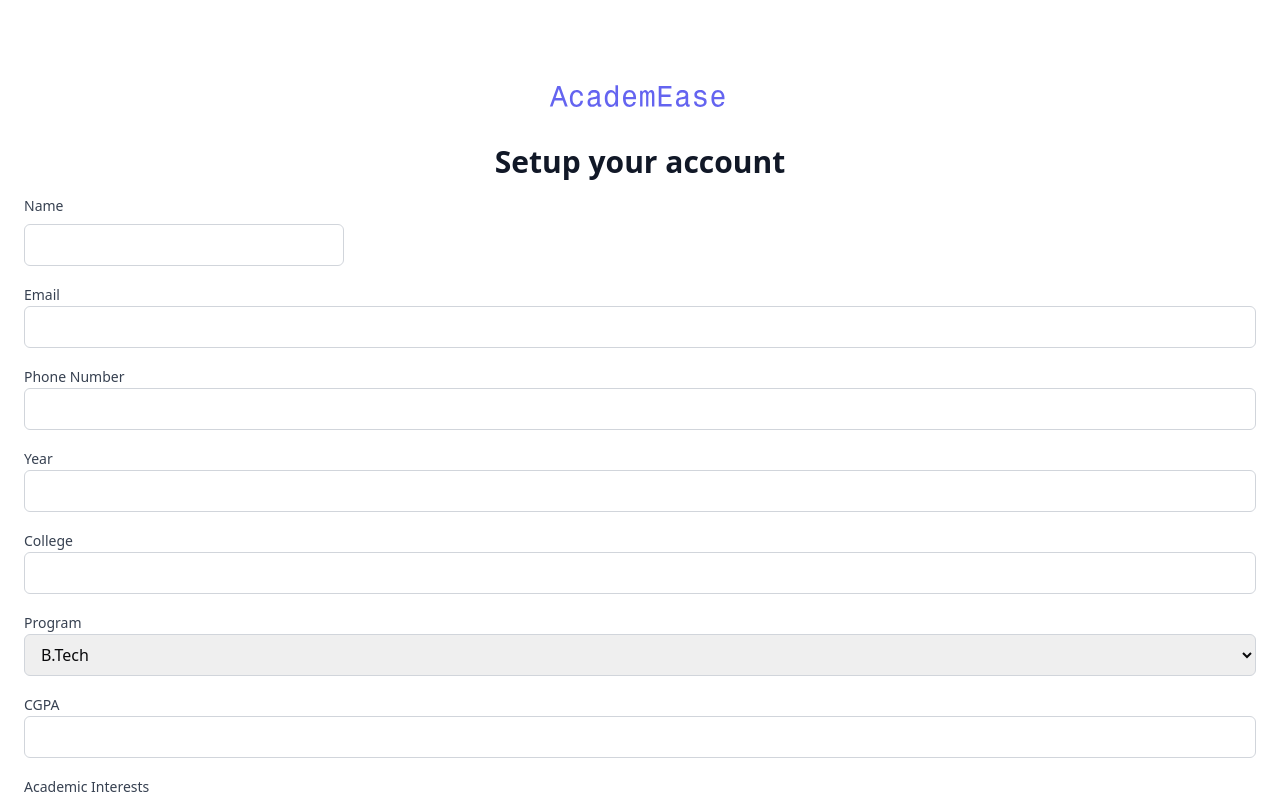
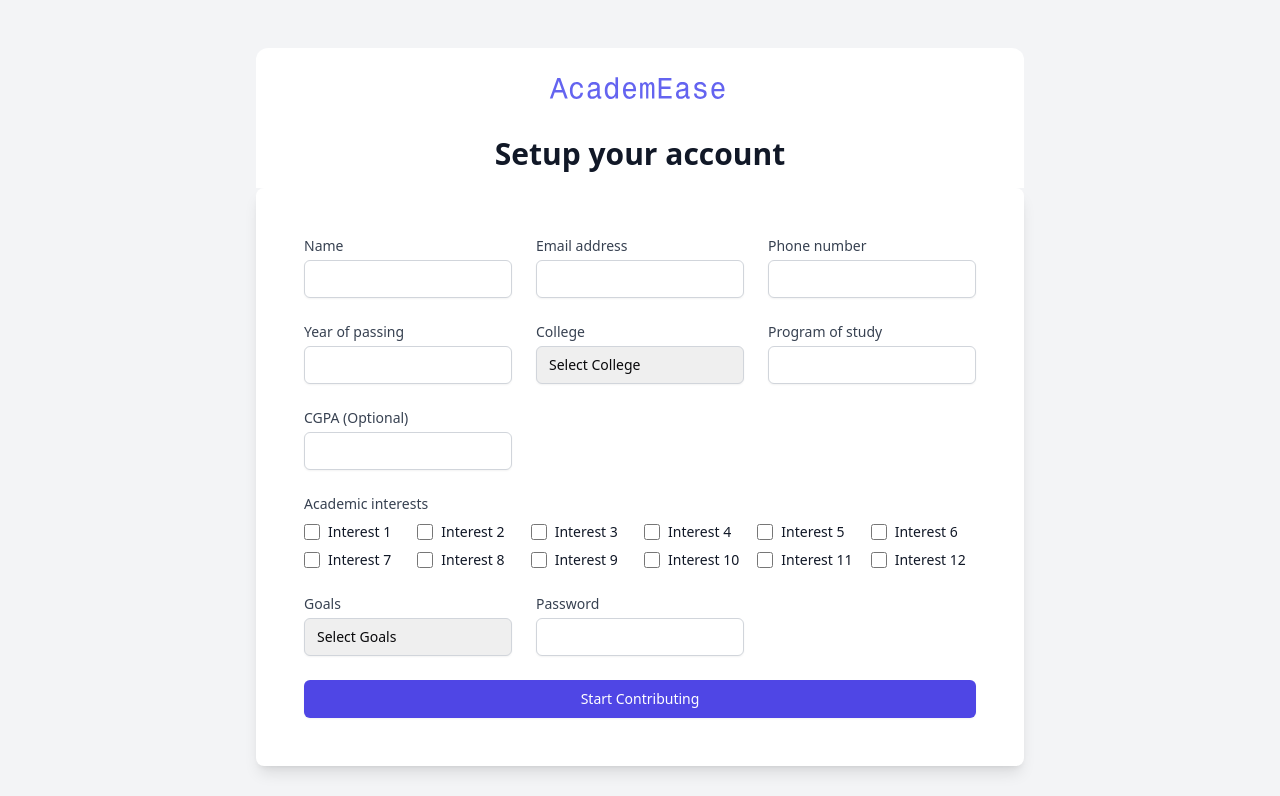
Before and after one commit to SatyamVyas04/AcademEase2.0, a React (Vite) app in the folder client/: page /setup in a window 1280 px wide. Shown: the top 796 px of the page. Built offline with nearby package versions, Linux system fonts and the light colour scheme; no server answers.

Commit message:
done with setup page ui

```diff
--- a/client/src/pages/SetupPage/SetupPage.jsx
+++ b/client/src/pages/SetupPage/SetupPage.jsx
@@ -29,10 +29,7 @@ const SetupPage = () => {
     };
 
     return (
-        <form
-            onSubmit={handleSubmit}
-            className="max-w-full mx-auto mt-8 p-6 bg-white rounded-lg shadow-xl"
-        >
+        <div className="min-h-full flex flex-col justify-center items-center py-12 sm:px-6 lg:px-8 bg-gray-100">
 				<div className="sm:mx-auto sm:w-full sm:max-w-3xl bg-white p-4 rounded-t-xl">
 					<img
 						className="mx-auto h-12 w-auto"
@@ -43,197 +40,249 @@ const SetupPage = () => {
 						Setup your account
 					</h2>
 				</div>
-            <div className="mb-4">
+
+				<div className="sm:mx-auto sm:w-full sm:max-w-3xl rounded-b-xl">
+					<div className="bg-white py-10 px-6 shadow-lg rounded-lg sm:px-12 sm:py-12 grid grid-cols-3 gap-6 flex-wrap">
+						<div className="col-span-1">
 							<label
 								htmlFor="name"
-                    className=" block mb-2 text-sm font-medium text-gray-700"
+								className="block text-sm font-medium text-gray-700"
 							>
 								Name
 							</label>
+							<div className="mt-1">
 								<input
-                    type="text"
 									id="name"
 									name="name"
+									type="text"
+									autoComplete="name"
+									required
 									value={formData.name}
 									onChange={handleChange}
-                    className="w-80 px-3 py-2 border border-gray-300 rounded-md focus:outline-none focus:ring-2 focus:ring-green-400"
-                    required
+									className="appearance-none block w-full px-3 py-2 border border-gray-300 rounded-md shadow-sm placeholder-gray-400 focus:outline-none focus:ring-indigo-500 focus:border-indigo-500 sm:text-sm"
 								/>
 							</div>
+						</div>
 
-            <div className="mb-4">
+						<div className="col-span-1">
 							<label
 								htmlFor="email"
-                    className=" mb-2 text-sm font-medium text-gray-700"
+								className="block text-sm font-medium text-gray-700"
 							>
-                    Email
+								Email address
 							</label>
+							<div className="mt-1">
 								<input
-                    type="email"
 									id="email"
 									name="email"
+									type="email"
+									autoComplete="email"
+									required
 									value={formData.email}
 									onChange={handleChange}
-                    className="w-full px-3 py-2 border border-gray-300 rounded-md focus:outline-none focus:ring-2 focus:ring-green-400"
-                    required
+									className="appearance-none block w-full px-3 py-2 border border-gray-300 rounded-md shadow-sm placeholder-gray-400 focus:outline-none focus:ring-indigo-500 focus:border-indigo-500 sm:text-sm"
 								/>
 							</div>
+						</div>
 
-            <div className="mb-4">
+						<div className="col-span-1">
 							<label
-                    htmlFor="phoneNumber"
-                    className=" mb-2 text-sm font-medium text-gray-700"
+								htmlFor="phone"
+								className="block text-sm font-medium text-gray-700"
 							>
-                    Phone Number
+								Phone number
 							</label>
+							<div className="mt-1">
 								<input
+									id="phone"
+									name="phone"
 									type="tel"
-                    id="phoneNumber"
-                    name="phoneNumber"
-                    value={formData.phoneNumber}
+									autoComplete="tel"
+									required
+									value={formData.phone}
 									onChange={handleChange}
-                    className="w-full px-3 py-2 border border-gray-300 rounded-md focus:outline-none focus:ring-2 focus:ring-green-400"
-                    required
+									className="appearance-none block w-full px-3 py-2 border border-gray-300 rounded-md shadow-sm placeholder-gray-400 focus:outline-none focus:ring-indigo-500 focus:border-indigo-500 sm:text-sm"
 								/>
 							</div>
+						</div>
 
-            <div className="mb-4">
+						<div className="col-span-1">
 							<label
 								htmlFor="year"
-                    className=" mb-2 text-sm font-medium text-gray-700"
+								className="block text-sm font-medium text-gray-700"
 							>
-                    Year
+								Year of passing
 							</label>
+							<div className="mt-1">
 								<input
-                    type="text"
 									id="year"
 									name="year"
+									type="number"
+									autoComplete="year"
+									required
 									value={formData.year}
 									onChange={handleChange}
-                    className="w-full px-3 py-2 border border-gray-300 rounded-md focus:outline-none focus:ring-2 focus:ring-green-400"
-                    required
+									className="appearance-none block w-full px-3 py-2 border border-gray-300 rounded-md shadow-sm placeholder-gray-400 focus:outline-none focus:ring-indigo-500 focus:border-indigo-500 sm:text-sm"
 								/>
 							</div>
+						</div>
 
-            <div className="mb-4">
+						<div className="col-span-1">
 							<label
 								htmlFor="college"
-                    className=" mb-2 text-sm font-medium text-gray-700"
+								className="block text-sm font-medium text-gray-700"
 							>
 								College
 							</label>
-                <input
-                    type="text"
+							<div className="mt-1">
+								<select
 									id="college"
 									name="college"
+									autoComplete="college"
+									required
 									value={formData.college}
 									onChange={handleChange}
-                    className="w-full px-3 py-2 border border-gray-300 rounded-md focus:outline-none focus:ring-2 focus:ring-green-400"
+									className="appearance-none block w-full px-3 py-2 border border-gray-300 rounded-md shadow-sm placeholder-gray-400 focus:outline-none focus:ring-indigo-500 focus:border-indigo-500 sm:text-sm"
+								>
+									<option value="">Select College</option>
+									<option value="college1">College 1</option>
+									<option value="college2">College 2</option>
+									<option value="college3">College 3</option>
+									<option value="college4">College 4</option>
+									<option value="college5">College 5</option>
+									<option value="college6">College 6</option>
+								</select>
+							</div>
+						</div>
+
+						<div className="col-span-1">
+							<label
+								htmlFor="program"
+								className="block text-sm font-medium text-gray-700"
+							>
+								Program of study
+							</label>
+							<div className="mt-1">
+								<input
+									id="program"
+									name="program"
+									type="text"
+									autoComplete="program"
 									required
+									value={formData.program}
+									onChange={handleChange}
+									className="appearance-none block w-full px-3 py-2 border border-gray-300 rounded-md shadow-sm placeholder-gray-400 focus:outline-none focus:ring-indigo-500 focus:border-indigo-500 sm:text-sm"
 								/>
 							</div>
-
-            <div className="mb-4">
-                <label
-                    htmlFor="program"
-                    className=" mb-2 text-sm font-medium text-gray-700"
-                >
-                    Program
-                </label>
-                <select
-                    id="program"
-                    name="program"
-                    value={formData.program}
-                    onChange={handleChange}
-                    className="w-full px-3 py-2 border border-gray-300 rounded-md focus:outline-none focus:ring-2 focus:ring-green-400"
-                    required
-				>
-                    <option value="option1">B.Tech</option>
-                    <option value="option2">M.Tech</option>
-                    <option value="option3">MCA</option>
-                    <option value="option4">Option 4</option>
-                </select>
 						</div>
 
-            <div className="mb-4">
+						<div className="col-span-1">
 							<label
 								htmlFor="cgpa"
-                    className=" mb-2 text-sm font-medium text-gray-700"
+								className="block text-sm font-medium text-gray-700"
 							>
-                    CGPA
+								CGPA (Optional)
 							</label>
+							<div className="mt-1">
 								<input
-                    type="text"
 									id="cgpa"
 									name="cgpa"
+									type="text"
+									autoComplete="cgpa"
 									value={formData.cgpa}
 									onChange={handleChange}
-                    className="w-full px-3 py-2 border border-gray-300 rounded-md focus:outline-none focus:ring-2 focus:ring-green-400"
-                    required
+									className="appearance-none block w-full px-3 py-2 border border-gray-300 rounded-md shadow-sm placeholder-gray-400 focus:outline-none focus:ring-indigo-500 focus:border-indigo-500 sm:text-sm"
 								/>
 							</div>
-
-            <div className="mb-4">
-                <label
-                    htmlFor="academicInterests"
-                    className=" mb-2 text-sm font-medium text-gray-700"
-                >
-                    Academic Interests
-                </label>
-                <input
-                    type="text"
-                    id="academicInterests"
-                    name="academicInterests"
-                    value={formData.academicInterests}
-                    onChange={handleChange}
-                    className="w-full px-3 py-2 border border-gray-300 rounded-md focus:outline-none focus:ring-2 focus:ring-green-400"
-                    required
-                />
 						</div>
 
-            <div className="mb-4">
+						<div className="col-span-3">
+							<fieldset>
+								<legend className="block text-sm font-medium text-gray-700">
+									Academic interests
+								</legend>
+								<div className="mt-2 grid grid-cols-6 gap-2">
+									{Array.from({ length: 12 }, (_, index) => (
+										<div
+											key={index}
+											className="flex items-center"
+										>
+											<input
+												id={`interest${index + 1}`}
+												name="interests"
+												type="checkbox"
+												className="h-4 w-4 text-indigo-600 focus:ring-indigo-500 border-gray-300 rounded"
+											/>
+											<label
+												htmlFor={`interest${index + 1}`}
+												className="ml-2 block text-sm text-gray-900"
+											>
+												Interest {index + 1}
+											</label>
+										</div>
+									))}
+								</div>
+							</fieldset>
+						</div>
+
+						<div className="col-span-1">
 							<label
 								htmlFor="goals"
-                    className=" mb-2 text-sm font-medium text-gray-700"
+								className="block text-sm font-medium text-gray-700"
 							>
 								Goals
 							</label>
-                <input
-                    type="text"
+							<div className="mt-1">
+								<select
 									id="goals"
 									name="goals"
+									autoComplete="goals"
+									required
 									value={formData.goals}
 									onChange={handleChange}
-                    className="w-full px-3 py-2 border border-gray-300 rounded-md focus:outline-none focus:ring-2 focus:ring-green-4000"
-                    required
-                />
+									className="appearance-none block w-full px-3 py-2 border border-gray-300 rounded-md shadow-sm placeholder-gray-400 focus:outline-none focus:ring-indigo-500 focus:border-indigo-500 sm:text-sm"
+								>
+									<option value="">Select Goals</option>
+									<option value="placement">Placement</option>
+									<option value="higher_study">
+										Higher Study
+									</option>
+								</select>
 							</div>
-
-            <div className="mb-4">
+						</div>
+						<div className="col-span-1">
 							<label
-                    htmlFor="password"
-                    className=" mb-2 text-sm font-medium text-gray-700"
+								htmlFor="name"
+								className="block text-sm font-medium text-gray-700"
 							>
 								Password
 							</label>
+							<div className="mt-1">
 								<input
-                    type="password"
 									id="password"
 									name="password"
+									type="password"
+									autoComplete="password"
+									required
+									hidden
 									value={formData.password}
 									onChange={handleChange}
-                    className="w-full px-3 py-2 border border-gray-300 rounded-md focus:outline-none focus:ring-2 focus:ring-green-400"
-                    required
+									className="appearance-none block w-full px-3 py-2 border border-gray-300 rounded-md shadow-sm placeholder-gray-400 focus:outline-none focus:ring-indigo-500 focus:border-indigo-500 sm:text-sm"
 								/>
 							</div>
-
+						</div>
+						<div className="col-span-3 sm:col-span-3">
 							<button
 								type="submit"
-                className="w-full px-4 py-2 text-white bg-blue-500 rounded-md hover:bg-blue-600 focus:outline-none focus:ring-2 focus:ring-green-400"
+								onClick={handleSubmit}
+								className="w-full flex justify-center py-2 px-4 border border-transparent rounded-md shadow-sm text-sm font-medium text-white bg-indigo-600 hover:bg-indigo-700 focus:outline-none focus:ring-2 focus:ring-offset-2 focus:ring-indigo-500"
 							>
-                Submit
+								Start Contributing
 							</button>
-        </form>
+						</div>
+					</div>
+				</div>
+			</div>
     );
 };
 
```
Lines whose indentation alone changed are shown as unchanged.
